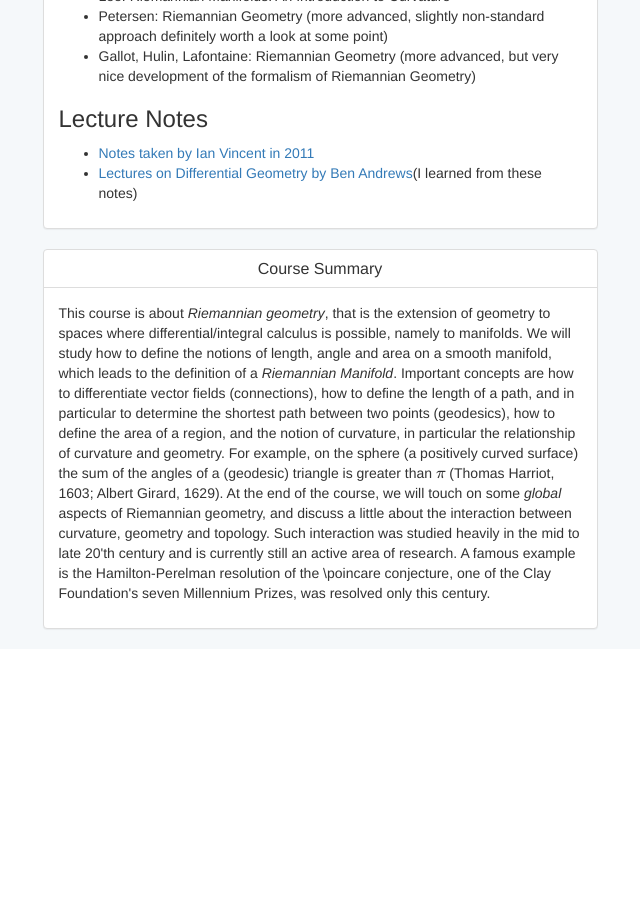
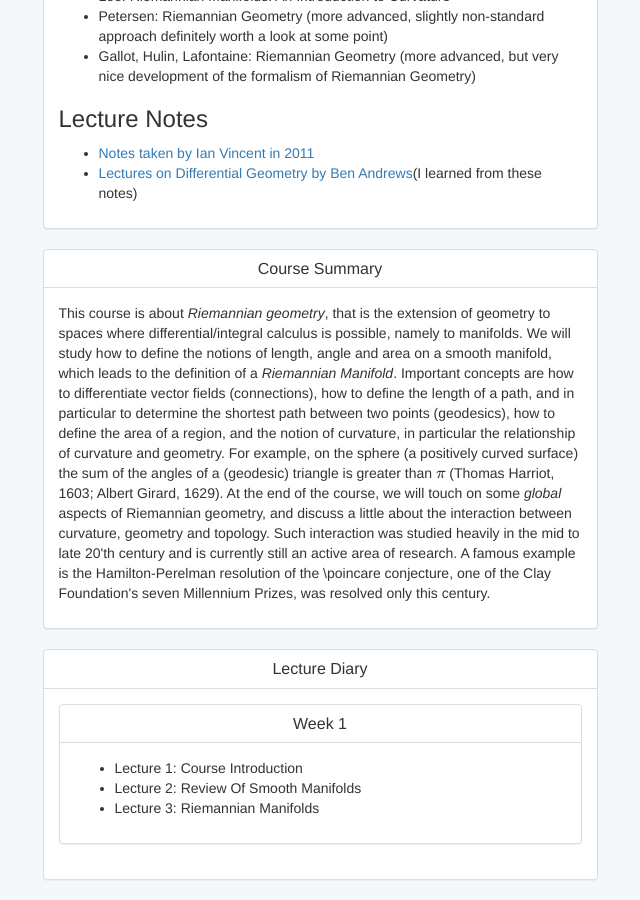
Before and after one commit to pabryan/pabryan.github.io, a Jekyll site: the page built from teaching/ma4c0/index.html, in a window 1280 px wide and 900 px high, scrolled down 939 px. Shown: the whole window, without its empty margins (320-960 px from the left). Built offline with Jekyll 4.4.1, drawn with Linux system fonts in a browser that asks for light colours; some web fonts are replaced; formulas are drawn with MathJax 3; comment, search, counter and statistics services are not loaded; before the commit the page ends 1588 px from its top, so only the background shows below that.

Commit message:
Added lecture diary.

```diff
--- a/teaching/ma4c0/index.html
+++ b/teaching/ma4c0/index.html
@@ -72,3 +72,23 @@ description: "Paul Bryan: Mathematician - Teaching - MA4C0 Differential Geometry
     <p>This course is about <i>Riemannian geometry</i>, that is the extension of geometry to spaces where differential/integral calculus is possible, namely to manifolds. We will study how to define the notions of length, angle and area on a smooth manifold, which leads to the definition of a <i>Riemannian Manifold</i>. Important concepts are how to differentiate vector fields (connections), how to define the length of a path, and in particular to determine the shortest path between two points (geodesics), how to define the area of a region, and the notion of curvature, in particular the relationship of curvature and geometry. For example, on the sphere (a positively curved surface) the sum of the angles of a (geodesic) triangle is greater than \(\pi\) (Thomas Harriot, 1603; Albert Girard, 1629). At the end of the course, we will touch on some <i>global</i> aspects of Riemannian geometry, and discuss a little about the interaction between curvature, geometry and topology. Such interaction was studied heavily in the mid to late 20'th century and is currently still an active area of research. A famous example is the Hamilton-Perelman resolution of the \poincare conjecture, one of the Clay Foundation's seven Millennium Prizes, was resolved only this century.</p>
   </div>
 </div>
+
+<div class="panel panel-default content-panel">
+  <div class="panel-heading">
+    <h1 class="panel-title">Lecture Diary</h1>
+  </div>
+  <div class="panel-body">
+    <div class="panel panel-default content-panel">
+      <div class="panel-heading">
+	<h3 class="panel-title">Week 1</h3>
+      </div>
+      <div class="panel-body">
+	<ul>
+	  <li>Lecture 1: Course Introduction</li>
+	  <li>Lecture 2: Review Of Smooth Manifolds</li>
+	  <li>Lecture 3: Riemannian Manifolds</li>
+	</ul>
+      </div>
+    </div>
+  </div>
+</div>
```
